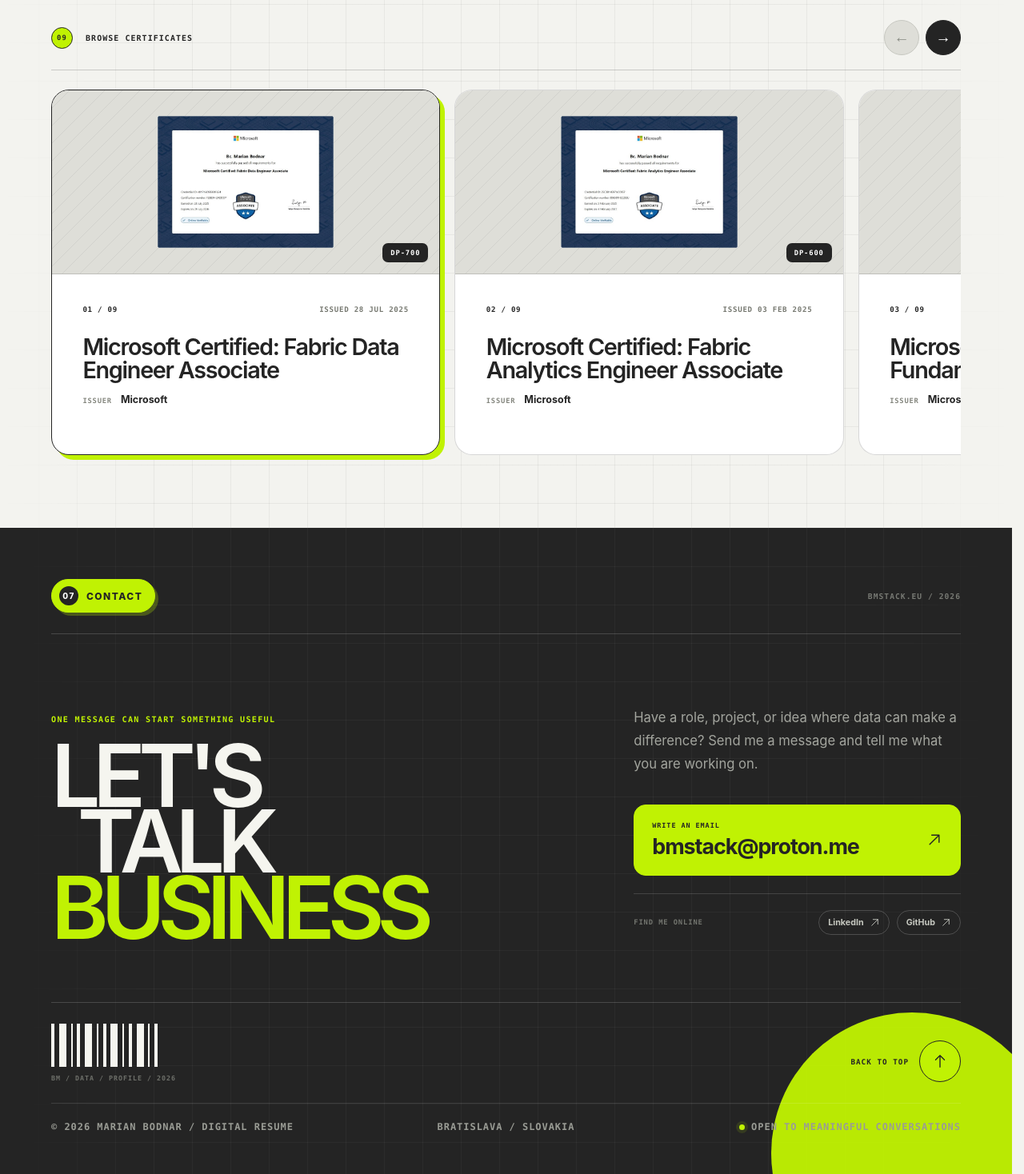
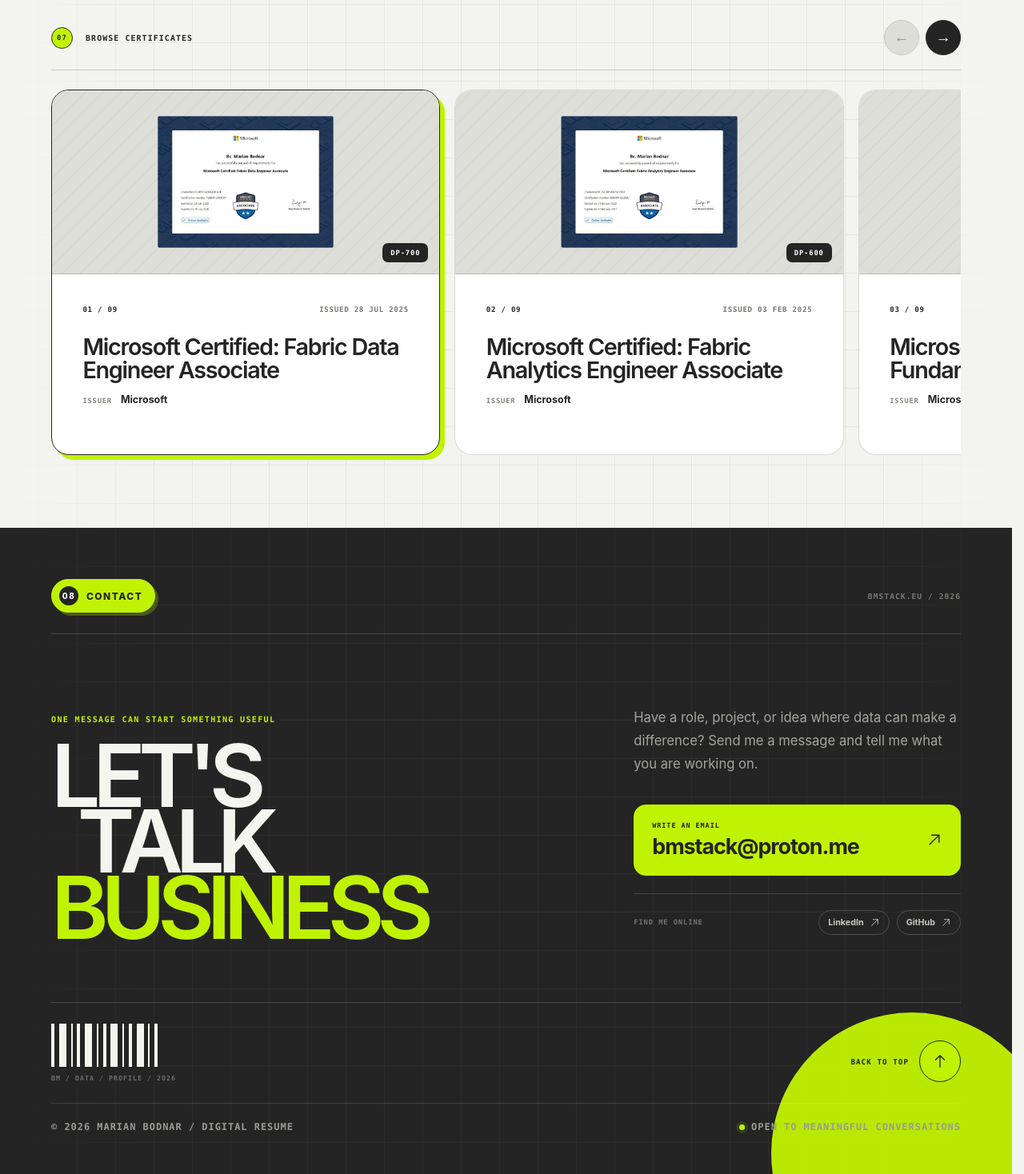
Before and after one commit to Majo0101/bmstack_pages, a React (Vite) app: page / in a window 1280 px wide. Shown: the part 8500-9968 px from the top of the page at 80% size. Built offline with nearby package versions, Linux system fonts and the light colour scheme.

Commit message:
Polish contact footer and numbering

```diff
--- a/src/components/Certifications.jsx
+++ b/src/components/Certifications.jsx
@@ -117,7 +117,7 @@
         </div>
 
         <div className="certificate-rail-header">
-          <p><span aria-hidden="true">09</span> {text.browse}</p>
+          <p><span aria-hidden="true">07</span> {text.browse}</p>
           <div>
             <button
               type="button"
--- a/src/components/Contact.css
+++ b/src/components/Contact.css
@@ -351,7 +351,7 @@
 .contact-footerline {
   display: grid;
   padding-top: 22px;
-  grid-template-columns: 1fr auto 1fr;
+  grid-template-columns: repeat(2, minmax(0, 1fr));
   gap: 25px;
   color: #9a9c95;
   border-top: 1px solid rgba(255, 255, 255, 0.12);
@@ -360,10 +360,6 @@
   font-weight: 700;
   letter-spacing: 0.08em;
   text-transform: uppercase;
-}
-
-.contact-footerline > span:nth-child(2) {
-  text-align: center;
 }
 
 .contact-status {
@@ -448,10 +444,6 @@
     grid-template-columns: 1fr;
   }
 
-  .contact-footerline > span:nth-child(2) {
-    text-align: left;
-  }
-
   .contact-status {
     justify-self: start;
   }
--- a/src/components/Contact.jsx
+++ b/src/components/Contact.jsx
@@ -31,7 +31,7 @@
       <div className="contact-shell">
         <header className="contact-header">
           <div className="contact-label">
-            <span>07</span>
+            <span>08</span>
             {text.label}
           </div>
           <p>BMSTACK.EU / {year}</p>
@@ -87,7 +87,6 @@
 
         <div className="contact-footerline">
           <span>© {year} Marian Bodnar / {text.resume}</span>
-          <span>{text.location}</span>
           <span className="contact-status"><i aria-hidden="true" />{text.status}</span>
         </div>
       </div>
--- a/src/content/contact.js
+++ b/src/content/contact.js
@@ -12,7 +12,6 @@
     linkedin: 'LinkedIn',
     github: 'GitHub',
     backToTop: 'Back to top',
-    location: 'Bratislava / Slovakia',
     status: 'Open to meaningful conversations',
     resume: 'Digital resume',
   },
@@ -29,7 +28,6 @@
     linkedin: 'LinkedIn',
     github: 'GitHub',
     backToTop: 'Späť hore',
-    location: 'Bratislava / Slovensko',
     status: 'Otvorený zmysluplným rozhovorom',
     resume: 'Digitálne CV',
   },
```
